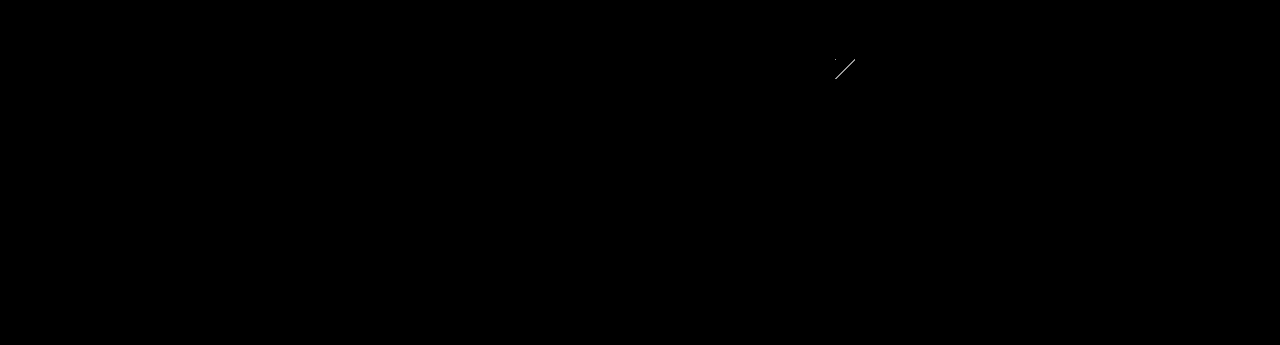
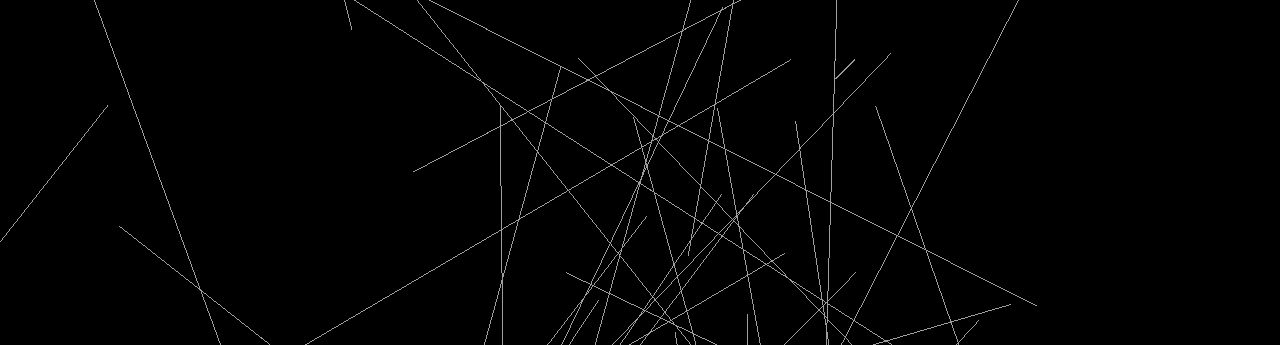
Before and after one commit to entropy-network/lander, a Gatsby site: page / in a window 1280 px wide. Shown: the top 345 px of the page. Built offline with nearby package versions, Linux system fonts and the light colour scheme; Gatsby itself is replaced by a stand-in of ours.

Commit message:
add broken nexus animation

```diff
--- a/src/pages/index.js
+++ b/src/pages/index.js
@@ -4,12 +4,10 @@ import '../styles/stripes.css'; // Ensure your CSS is properly imported
 
 const IndexPage = () => {
   useEffect(() => {
-    // Three.js setup
-    let scene, camera, renderer, lines;
-    init();
-    animate();
+    let scene, camera, renderer;
+    let lineGroup = new THREE.Group(); // Use a Group to hold lines
 
-    function init() {
+    function initThree() {
       scene = new THREE.Scene();
       camera = new THREE.PerspectiveCamera(
         75,
@@ -17,33 +15,47 @@ const IndexPage = () => {
         0.1,
         1000
       );
-      camera.position.z = 5;
+      camera.position.z = 100;
 
-      renderer = new THREE.WebGLRenderer({ alpha: true }); // Make background transparent
+      renderer = new THREE.WebGLRenderer({ alpha: true });
       renderer.setSize(window.innerWidth, window.innerHeight);
-      document.getElementById('three-canvas').appendChild(renderer.domElement); // Attach to a div element
+      document.getElementById('three-canvas').appendChild(renderer.domElement);
 
-      lines = new Array(50).fill().map(() => createLine());
-      lines.forEach(line => scene.add(line));
+      // Create lines
+      for (let i = 0; i < 50; i++) {
+        let material = new THREE.LineBasicMaterial({ color: 0xffffff });
+        let geometry = new THREE.BufferGeometry();
+
+        // Create a line with random start and end points
+        const vertices = new Float32Array([
+          (Math.random() - 0.5) * 200,
+          (Math.random() - 0.5) * 200,
+          (Math.random() - 0.5) * 200, // Vertex 1 (x, y, z)
+          (Math.random() - 0.5) * 200,
+          (Math.random() - 0.5) * 200,
+          (Math.random() - 0.5) * 200, // Vertex 2 (x, y, z)
+        ]);
+        geometry.setAttribute(
+          'position',
+          new THREE.BufferAttribute(vertices, 3)
+        );
+
+        let line = new THREE.Line(geometry, material);
+        lineGroup.add(line); // Add each line to the group
+      }
+
+      scene.add(lineGroup); // Add the group to the scene
 
       window.addEventListener('resize', onWindowResize, false);
     }
 
-    function createLine() {
-      const material = new THREE.LineBasicMaterial({ color: 0xffffff });
-      const points = [];
-      points.push(new THREE.Vector3(-1, 0, 0));
-      points.push(new THREE.Vector3(0, 1, 0));
-      const geometry = new THREE.BufferGeometry().setFromPoints(points);
-      return new THREE.Line(geometry, material);
-    }
-
     function animate() {
       requestAnimationFrame(animate);
-      lines.forEach(line => {
-        line.rotation.x += 0.01;
-        line.rotation.y += 0.01;
-      });
+
+      // Simple animation: rotate the group of lines
+      lineGroup.rotation.x += 0.005;
+      lineGroup.rotation.y += 0.005;
+
       renderer.render(scene, camera);
     }
 
@@ -53,21 +65,34 @@ const IndexPage = () => {
       renderer.setSize(window.innerWidth, window.innerHeight);
     }
 
+    initThree();
+    animate();
+
     return () => {
       window.removeEventListener('resize', onWindowResize);
-      renderer.domElement.remove();
+      renderer.domElement.remove(); // Cleanup
     };
   }, []);
 
   return (
     <main className="bg-black text-white min-h-screen flex flex-col justify-center items-center font-sans relative overflow-hidden">
-      <div id="three-canvas" className="absolute inset-0"></div>{' '}
-      {/* Three.js canvas container */}
-      <div className="absolute inset-0 bg-stripes opacity-60"></div>{' '}
-      {/* Stripes background */}
-      <div className="text-center z-10 relative">
-        {' '}
-        {/* Ensure content is positioned above both backgrounds */}
+      <div
+        id="three-canvas"
+        style={{
+          width: '100vw',
+          height: '100vh',
+          position: 'absolute',
+          top: 0,
+          left: 0,
+          opacity: 0.62,
+          zIndex: 1,
+        }}
+      ></div>
+      <div
+        className="absolute inset-0 bg-stripes opacity-60"
+        style={{ zIndex: 2 }}
+      ></div>
+      <div className="text-center z-10 relative" style={{ zIndex: 3 }}>
         <h1 className="text-4xl font-light mb-0">
           ENTROPY<span className="text-red-500 italic">{'{'}</span>
           <span className="text-red-500 italic">labs</span>
--- a/src/styles/stripes.css
+++ b/src/styles/stripes.css
@@ -28,7 +28,7 @@
   background-image: linear-gradient(
       315deg,
       transparent,
-      transparent 50%,
+      transparent 70%,
       #fff 50%,
       #fff 50.5%,
       transparent 50.5%
@@ -36,7 +36,7 @@
     linear-gradient(
       315deg,
       transparent,
-      transparent 50%,
+      transparent 70%,
       #fff 50%,
       #fff 50.5%,
       transparent 50.5%
@@ -44,10 +44,10 @@
     linear-gradient(
       315deg,
       transparent,
-      transparent 50%,
+      transparent 70%,
       #fff 50%,
       #fff 50.5%,
-      transparent 50.5%
+      transparent 70.5%
     );
   background-size: 240vw 240vh;
   animation:
```
